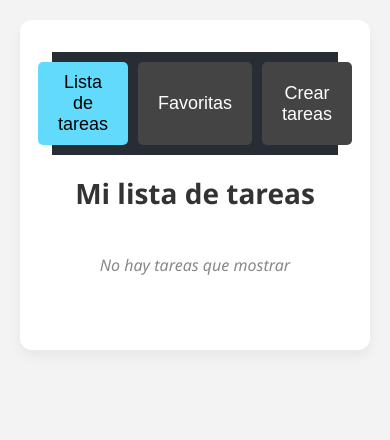
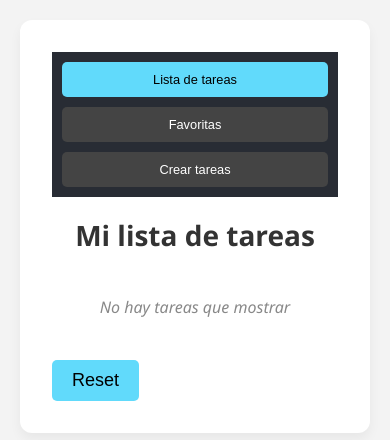
Before and after one commit to laura-gavilan/react-todo-app, a React (Vite) app: page / in a window 390 px wide. Shown: the top 440 px of the page. Built offline with nearby package versions, Linux system fonts and the light colour scheme.

Commit message:
feat(ResetTodos): add <ResetTodos /> component and styles

```diff
--- a/src/App.jsx
+++ b/src/App.jsx
@@ -1,11 +1,13 @@
 import { useState } from "react";
 import "./App.css";
+import "./styles/responsive.css"
 import { Navigation } from "./components/Navigation/Navigation";
 import { Tabs } from "./components/Navigation/Tabs";
 import { TodoForm } from "./components/TodoForm/TodoForm";
 import { TodoList } from "./components/TodoList/TodoList";
 import { Favorites } from "./components/Favorites/Favorites";
 import { storage } from "./helpers/storage";
+import { ResetTodos } from './components/ResetTodos/ResetTodos';
 
 const STORAGE_TODOS_KEY = "todos";
 
@@ -79,6 +81,11 @@ export const App = () => {
         storage.save(STORAGE_TODOS_KEY, filtered)
     };
 
+    const resetTodos = () => {
+        setTodos([]);
+        storage.save(STORAGE_TODOS_KEY, []);
+    }
+
     return (
         <div className="app-container">
             <Navigation activeTab={activeTab} setActiveTab={setActiveTab} />
@@ -100,6 +107,8 @@ export const App = () => {
                     onToggleFavorite={onToggleFavorite} />}
 
             {activeTab === Tabs.NEW_TODO && <TodoForm addTodo={addTodo} />}
+
+            <ResetTodos onReset={resetTodos} />
         </div>
     );
 };
--- /dev/null
+++ b/src/components/ResetTodos/ResetTodos.css
@@ -0,0 +1,9 @@
+.reset-btn {
+    padding: 10px 20px;
+    border: none;
+    border-radius: 5px;
+    cursor: pointer;
+    background-color: #61dafb;
+    color: black;
+    cursor: pointer;
+}
--- /dev/null
+++ b/src/components/ResetTodos/ResetTodos.jsx
@@ -0,0 +1,12 @@
+import "./ResetTodos.css"
+
+export const ResetTodos = ({ onReset }) => {
+    return (
+        <button
+            className="reset-btn"
+            onClick={onReset}>
+            Reset
+        </button>
+
+    )
+}
--- /dev/null
+++ b/src/styles/responsive.css
@@ -0,0 +1,56 @@
+@media (max-width: 768px) {
+    .todo-form {
+        flex-direction: column;
+        align-items: stretch;
+    }
+
+    .add-btn,
+    .todo-input {
+        width: 100%;
+    }
+
+    .todo-item {
+        flex-direction: column;
+        align-items: flex-start;
+    }
+
+    .todo-actions {
+        margin-top: 8px;
+    }
+
+    .tab {
+        font-size: 0.85rem;
+    }
+
+    .reset-button,
+    .add-btn {
+        padding: 8px 14px;
+        font-size: 0.95rem;
+    }
+}
+
+@media (max-width: 480px) {
+    .nav {
+        flex-direction: column;
+    }
+    .favorites-title,
+    .form-title,
+    .todo-list-title {
+        font-size: 1.2rem;
+    }
+
+    .tab {
+        padding: 8px 10px;
+        font-size: 0.8rem;
+    }
+
+    .reset-button,
+    .add-btn {
+        font-size: 0.9rem;
+        padding: 8px 12px;
+    }
+
+    .todo-text {
+        font-size: 0.95rem;
+    }
+}
```
